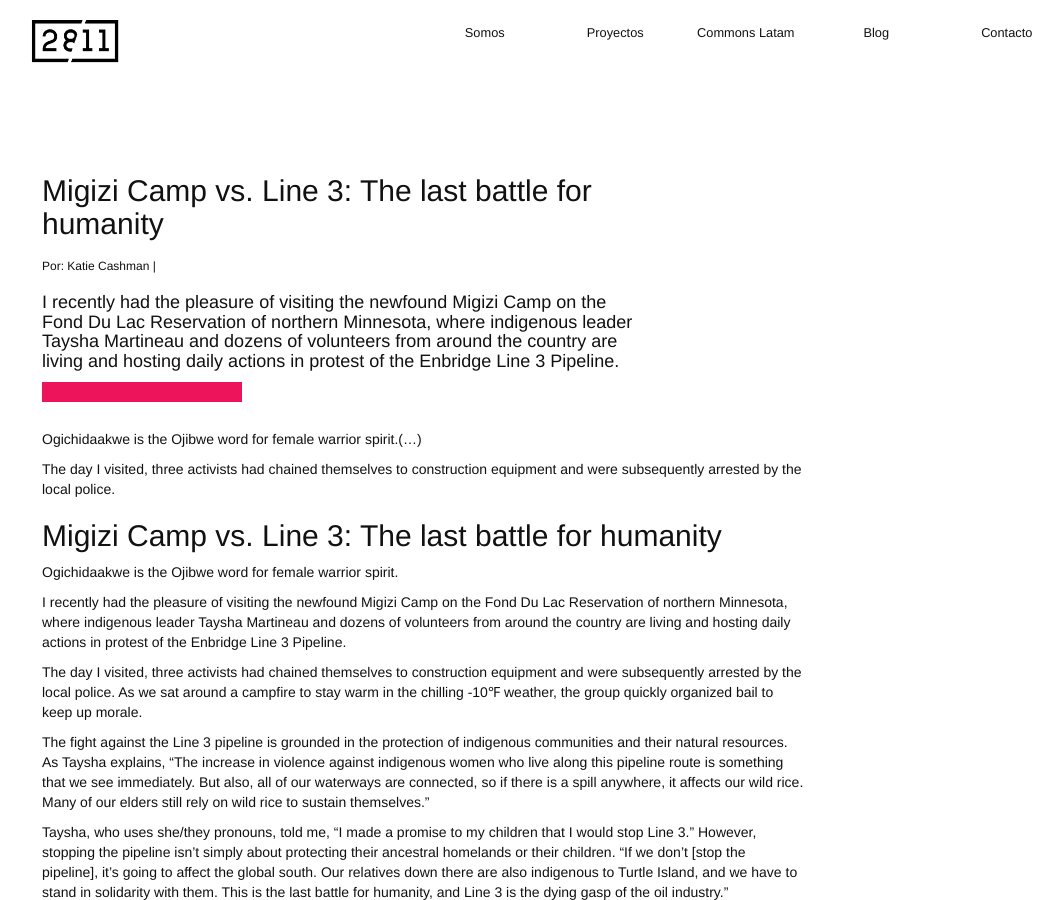
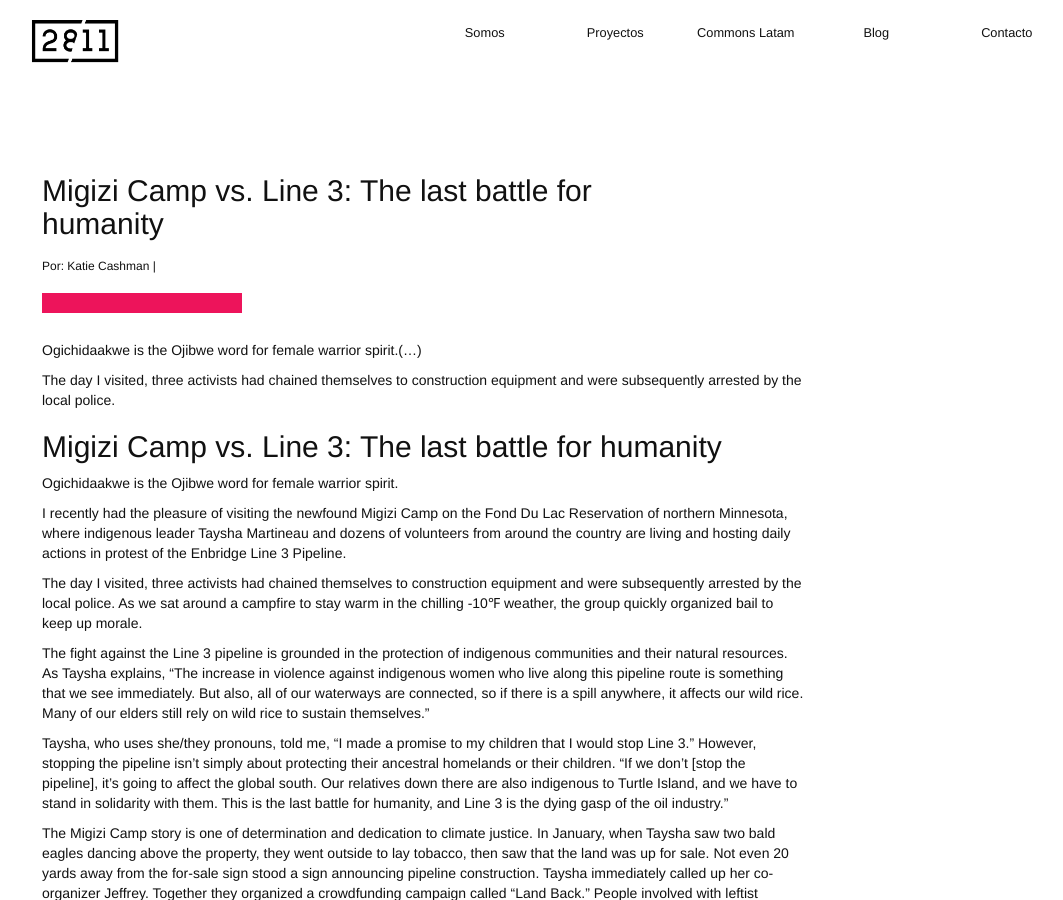
Before and after one commit to 2811Chile/2811Chile.github.io, a Jekyll site: the page built from _posts/2021-04-06-migizi-camp-vs-line-3-the-last-battle-for-humanity.markdown, in a window 1280 px wide and 900 px high. Shown: the whole window, without its empty margins (138-1201 px from the left). Built offline with Jekyll 4.4.1, drawn with Linux system fonts in a browser that asks for light colours; nearby versions of some CDN libraries; some web fonts are replaced; our own code applies the rules of GitHub Pages for plain Markdown files.

Commit message:
Updated Migizi Camp Vs Line 3 The Last Battle For Humanity

```diff
--- a/_posts/2021-04-06-migizi-camp-vs-line-3-the-last-battle-for-humanity.markdown
+++ b/_posts/2021-04-06-migizi-camp-vs-line-3-the-last-battle-for-humanity.markdown
@@ -3,10 +3,6 @@
 date: 2021-04-06 16:17:00 Z
 nombre: 'Migizi Camp vs. Line 3: The last battle for humanity'
 autor: 'Katie Cashman '
-bajada: 'I recently had the pleasure of visiting the newfound Migizi Camp on the Fond
-  Du Lac Reservation of northern Minnesota, where indigenous leader Taysha Martineau
-  and dozens of volunteers from around the country are living and hosting daily actions
-  in protest of the Enbridge Line 3 Pipeline. '
 excerpt_separator: "<!--mas-->"
 ---
 
```
